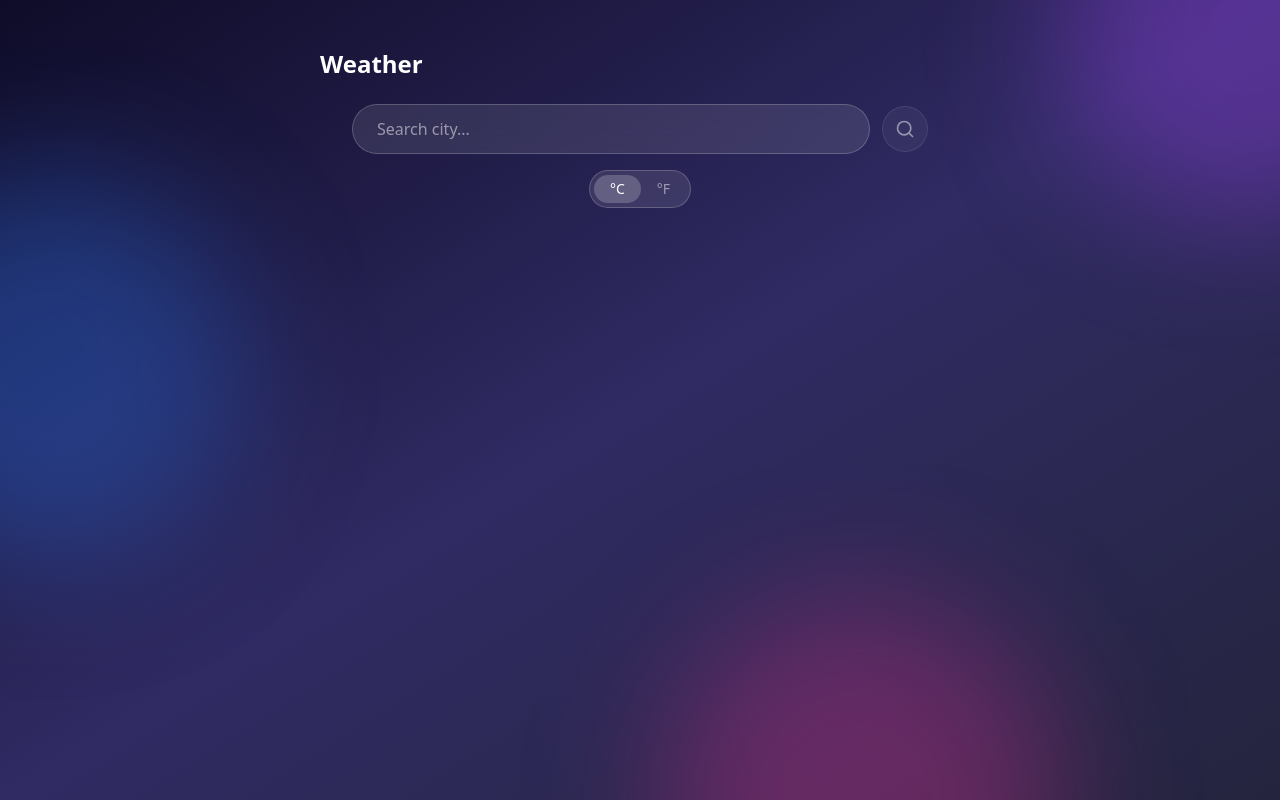
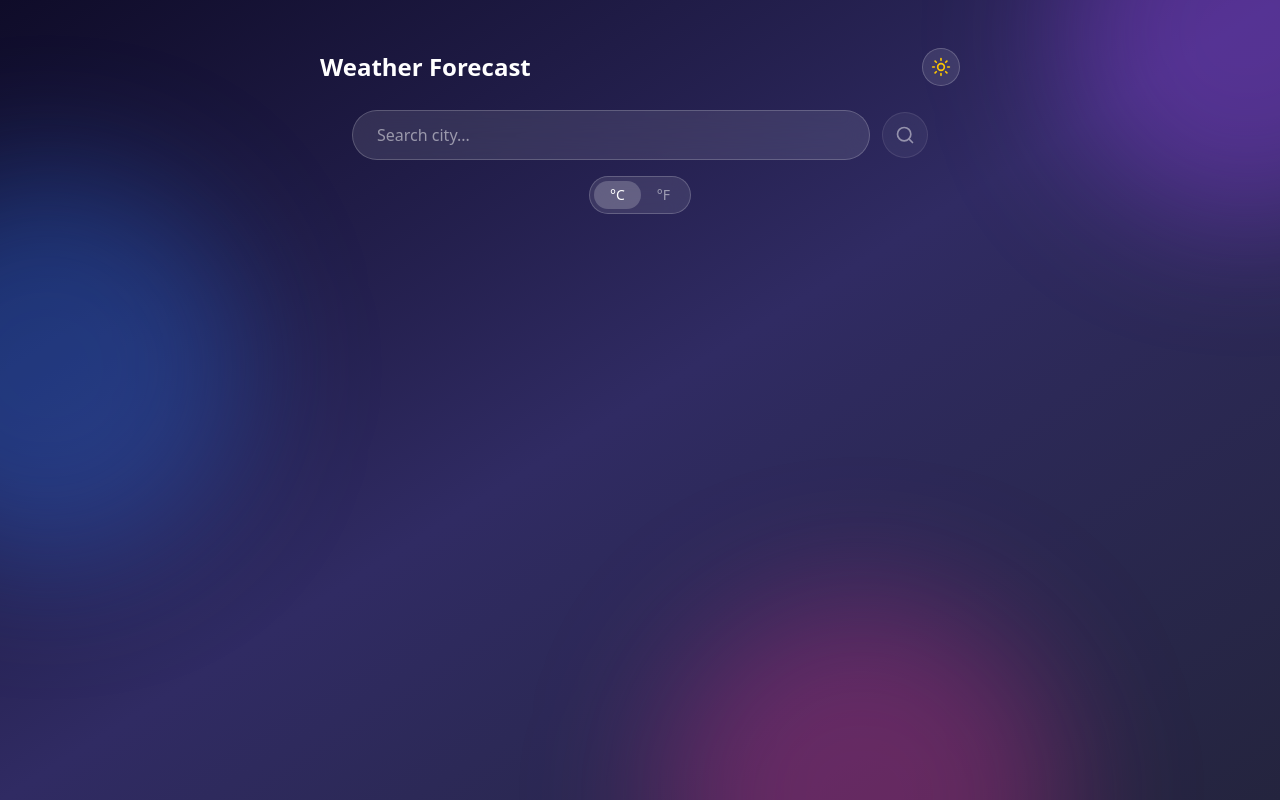
Before and after one commit to BachhavPritesh/WeatherForcast, a React (Vite) app in the folder Weather-Forcast/: page / in a window 1280 px wide. Built offline with nearby package versions, Linux system fonts and the light colour scheme; no server answers.

Commit message:
feat: update header with Weather Forecast title, theme toggle on desktop, and recent searches

```diff
--- a/Weather-Forcast/src/App.jsx
+++ b/Weather-Forcast/src/App.jsx
@@ -2,6 +2,7 @@ import { WeatherProvider } from './context/WeatherContext.jsx';
 import { useWeatherContext } from './context/useWeatherContext.js';
 import { useTheme } from './context/useTheme.js';
 import { SearchBar } from './components/SearchBar';
+import { RecentSearches } from './components/RecentSearches';
 import { CurrentWeather } from './components/CurrentWeather';
 import { Forecast } from './components/Forecast';
 import { UnitToggle } from './components/UnitToggle';
@@ -40,6 +41,7 @@ function WeatherApp() {
 
         <SearchBar />
         <UnitToggle />
+        <RecentSearches />
 
         {error && (
           <div className={`backdrop-blur-md border rounded-2xl p-4 mb-6 text-center ${
--- a/Weather-Forcast/src/components/Header.jsx
+++ b/Weather-Forcast/src/components/Header.jsx
@@ -1,11 +1,13 @@
 import { Menu } from 'lucide-react';
 import { useTheme } from '../context/useTheme';
+import { ThemeToggle } from './ThemeToggle';
 
 export function Header() {
   const { toggleMobileMenu, theme } = useTheme();
 
   return (
     <header className="flex items-center justify-between mb-6">
+      <div className="flex items-center gap-3">
         <button
           onClick={toggleMobileMenu}
           className={`lg:hidden p-2 rounded-full ${theme === 'dark' ? 'bg-white/10 hover:bg-white/20' : 'bg-slate-200 hover:bg-slate-300'} transition-all duration-300`}
@@ -13,9 +15,15 @@ export function Header() {
           <Menu className={`w-6 h-6 ${theme === 'dark' ? 'text-white' : 'text-slate-700'}`} />
         </button>
         <h1 className={`text-xl md:text-2xl font-bold ${theme === 'dark' ? 'text-white' : 'text-slate-900'}`}>
-        Weather
+          Weather Forecast
         </h1>
-      <div className="w-10 lg:hidden"></div>
+      </div>
+      <div className="flex items-center gap-3">
+        <div className="hidden md:block">
+          <ThemeToggle />
+        </div>
+        <div className="w-10 md:hidden"></div>
+      </div>
     </header>
   );
 }
```
Lines whose indentation alone changed are shown as unchanged.
